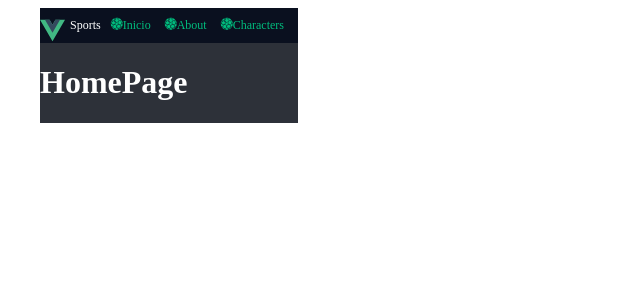
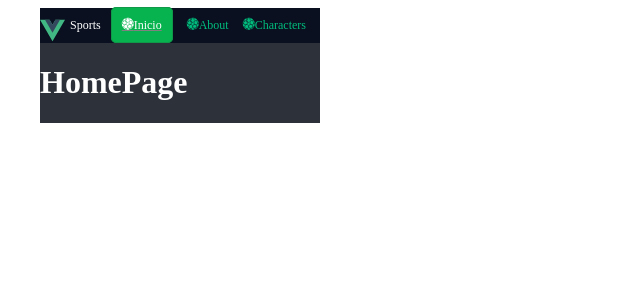
Before and after one commit to jsantamv/vuejs-avanzado, a Vue app in the folder 01-breakingBad/: page / in a window 1280 px wide. Shown: the top 300 px of the page, without its empty margins (0-640 px from the left). Built offline with nearby package versions, Linux system fonts and the light colour scheme.

Commit message:
update css

```diff
--- a/01-breakingBad/src/assets/main.scss
+++ b/01-breakingBad/src/assets/main.scss
@@ -25,7 +25,6 @@ a,
   body {
     display: flex;
     place-items: center;
-
   }
 
   #app {
@@ -38,8 +37,23 @@ a,
 .router-link-active {
   color: grey !important;
   text-decoration: underline;
+
+  a {
+    color: grey !important;
+    text-decoration: underline;
+  }
 }
 
-.router-link-exact-active{
-  text-decoration: none !important;
+.router-link-exact-active {
+  color: grey !important;
+  text-decoration: underline;
+
+  a {
+    color: rgb(255, 255, 255) !important;
+    text-decoration: none;
+    border: 1px solid rgb(17, 153, 74);
+    background-color: rgb(7, 179, 78);
+    border-radius: 5px;
+    padding: 10px;
+  }
 }
```
